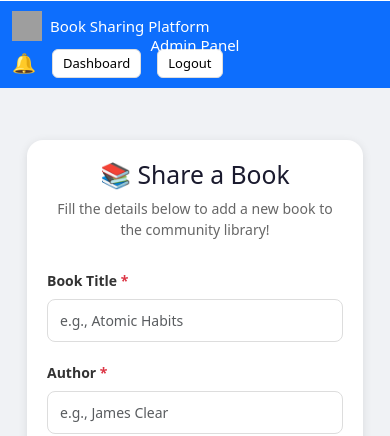
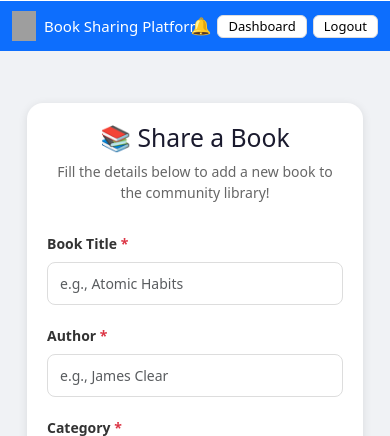
Before and after one commit to ranaayyaz/book-sharing-platform, a Flask app: page /add_book in a window 390 px wide. Shown: the top 436 px of the page. Run offline with Flask 3, Linux system fonts and the light colour scheme; a user stored in the database is signed in; some libraries are stand-ins or nearby versions; grey boxes are pictures that could not be loaded.

Commit message:
Fix admin header on mobile

```diff
--- a/static/style.css
+++ b/static/style.css
@@ -1208,3 +1208,38 @@ img {
     font-size: 16px;
   }
 }
+
+/* ===== Header mobile fix (2026 update 4) ===== */
+@media (max-width: 768px) {
+  .navbar > .container > .d-flex {
+    flex-wrap: nowrap;
+  }
+
+  /* the centred "Admin Panel" heading breaks the mobile header - hide it on small screens */
+  header .navbar h5.mx-auto {
+    display: none !important;
+  }
+
+  header .navbar img {
+    width: 24px !important;
+  }
+
+  header .navbar h5 {
+    font-size: 15px;
+    white-space: nowrap;
+  }
+
+  header .navbar .gap-3 {
+    gap: 6px !important;
+  }
+
+  header .navbar a.text-white {
+    font-size: 1.05rem !important;
+  }
+
+  header .navbar .btn {
+    padding: 4px 10px;
+    font-size: 13px;
+    white-space: nowrap;
+  }
+}
```
